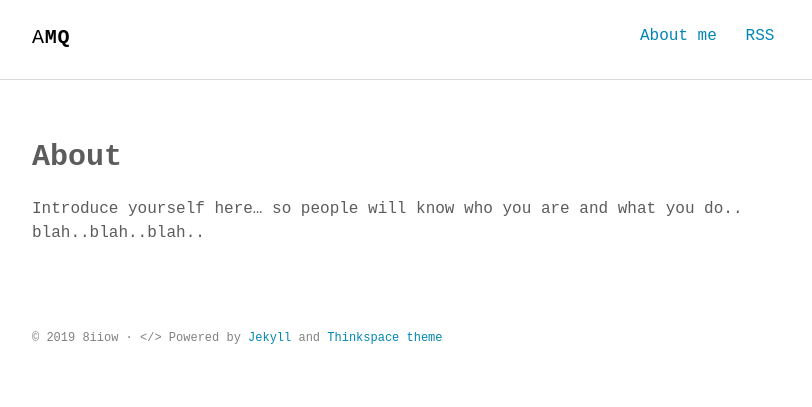
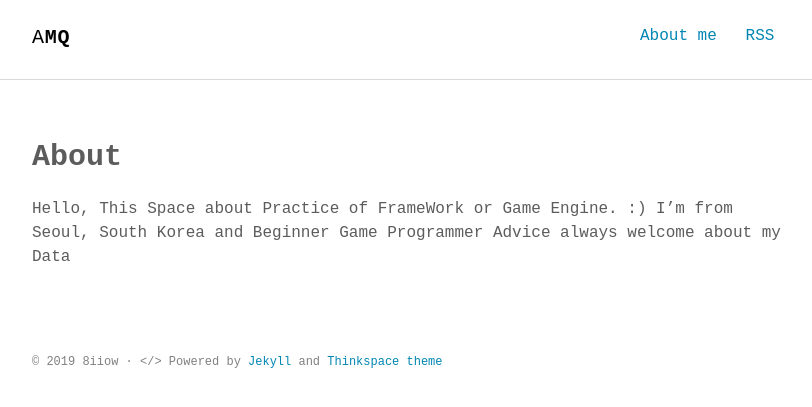
Before and after one commit to kossw123/8iiow, a Jekyll site: the page built from about.md, in a window 1280 px wide. Shown: the top 407 px of the page, without its empty margins (232-1044 px from the left). Built offline with Jekyll 4.4.1, drawn with Linux system fonts in a browser that asks for light colours; some web fonts are replaced.

Commit message:
About.md commit

```diff
--- a/about.md
+++ b/about.md
@@ -4,4 +4,6 @@ title: About
 permalink: /about/
 ---
 
-Introduce yourself here... so people will know who you are and what you do.. blah..blah..blah..
+Hello, This Space about Practice of FrameWork or Game Engine. :)
+I'm from Seoul, South Korea and Beginner Game Programmer
+Advice always welcome about my Data
```
